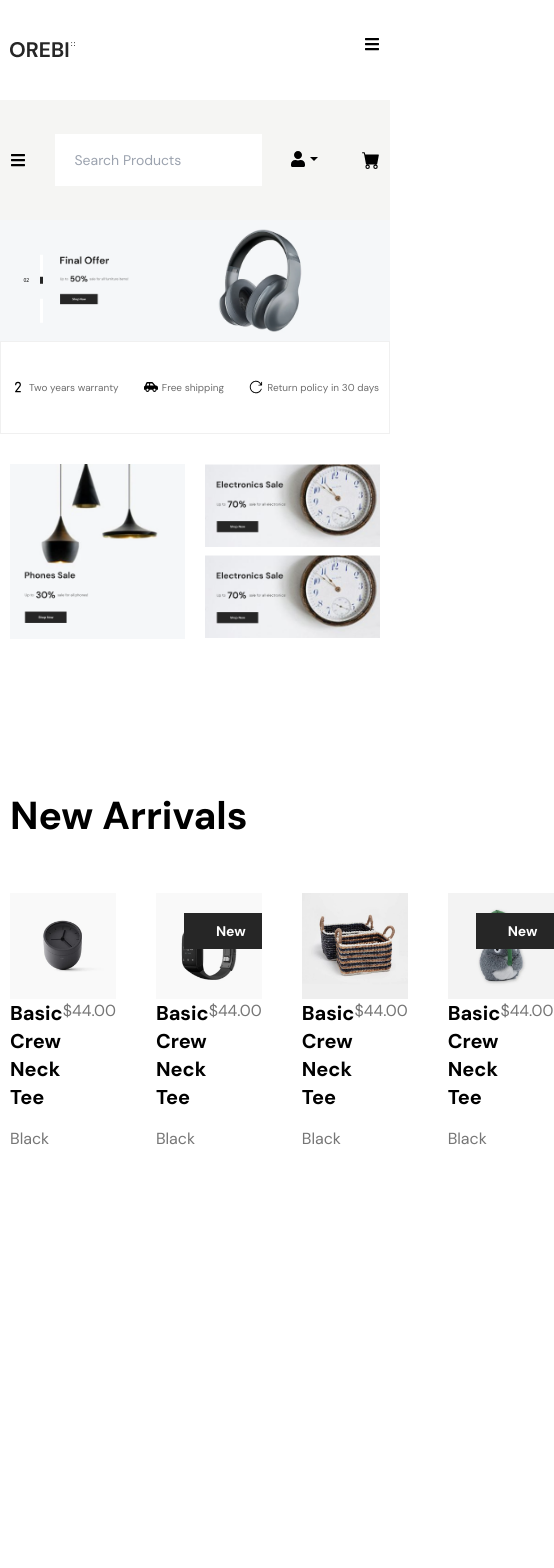
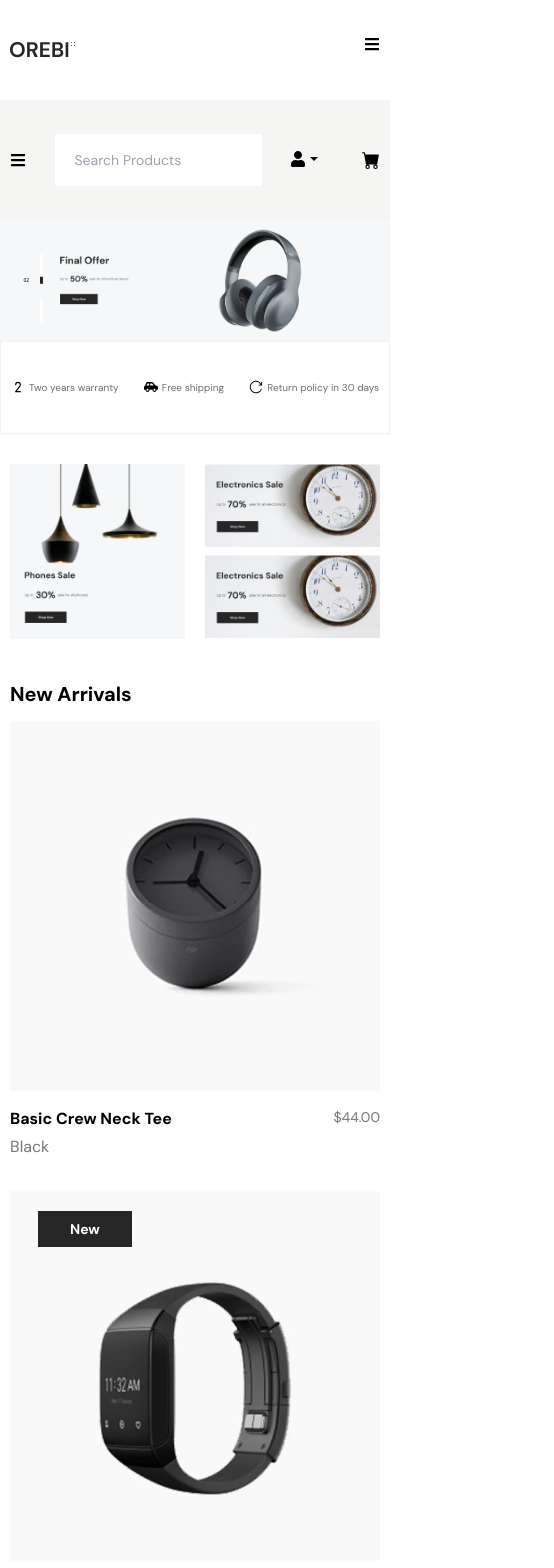
Before and after one commit to sujan-ah/Oreby-ecommerce, a React (Create React App) app: page / in a window 390 px wide. Shown: the top 1568 px of the page, 554 px wide, since content can reach past the window. Before the commit the page ends 1161 px from the top, so only its background shows below. Built offline with nearby package versions, Linux system fonts and the light colour scheme.

Commit message:
product part responsive done

```diff
--- a/src/components/layout/Advertise.jsx
+++ b/src/components/layout/Advertise.jsx
@@ -6,7 +6,7 @@ import { Link } from "react-router-dom";
 
 const Advertise = () => {
   return (
-    <div className="mt-5 xl:mt-36">
+    <div className="mt-5 mb-5 md:mb-0 xl:mt-36">
       <Container>
         <Flex className="flex gap-x-5 md:gap-x-10">
           <div className="max-w-2/4">
--- a/src/components/layout/Heading.jsx
+++ b/src/components/layout/Heading.jsx
@@ -1,7 +1,9 @@
 import React from "react";
 
 const Heading = ({ title }) => {
-  return <div className="font-dm text-[39px] font-bold">{title}</div>;
+  return (
+    <div className="font-dm text-[20px]  font-bold md:text-[39px]">{title}</div>
+  );
 };
 
 export default Heading;
--- a/src/components/layout/NewArrivals.jsx
+++ b/src/components/layout/NewArrivals.jsx
@@ -6,20 +6,20 @@ import Product from "./Product";
 
 const NewArrivals = () => {
   return (
-    <div className="mt-32">
+    <div className="md:mt-32">
       <Container>
         <Heading title="New Arrivals" />
-        <Flex className="mt-12 flex gap-x-10">
-          <div className="max-w-[370px]">
+        <Flex className="mt-3 gap-x-10 sm:flex sm:flex-wrap sm:justify-between md:mt-12	 md:flex lg:flex-nowrap ">
+          <div className="sm:max-w-[295px] lg:max-w-[370px]">
             <Product src="assets/product1.png" badge={false} />
           </div>
-          <div className="max-w-[370px]">
+          <div className="sm:max-w-[295px] lg:max-w-[370px]">
             <Product src="assets/product2.png" badge={true} />
           </div>
-          <div className="max-w-[370px]">
+          <div className="sm:max-w-[295px] lg:max-w-[370px]">
             <Product src="assets/product3.png" badge={false} />
           </div>
-          <div className="max-w-[370px]">
+          <div className="sm:max-w-[295px] lg:max-w-[370px]">
             <Product src="assets/product4.png" badge={true} />
           </div>
         </Flex>
--- a/src/components/layout/Product.jsx
+++ b/src/components/layout/Product.jsx
@@ -13,27 +13,33 @@ const Product = ({ src, badge }) => {
         <Images imgsrc={src} />
         {badge && <Badge title="New" />}
         <div className="absolute bottom-[-51%] left-0 h-2/4 w-full bg-white  duration-150 group-hover:bottom-0 ">
-          <Flex className="flex items-center justify-end gap-x-2 px-8	py-6 font-dm text-base font-normal text-[#767676]">
+          <Flex className="flex items-center justify-end gap-x-2 px-8	py-6 font-dm text-base font-normal text-[#767676] lg:py-3 xl:py-8">
             <p>Add to Wish List</p>
             <BsFillHeartFill className="text-black" />
           </Flex>
 
-          <Flex className="flex items-center justify-end gap-x-2 	px-8 font-dm text-base font-normal text-[#767676]">
+          <Flex className="flex items-center justify-end gap-x-2 	px-8 font-dm text-base font-normal text-[#767676] ">
             <p>Compare</p>
             <TfiReload className="font-bold text-black" />
           </Flex>
 
-          <Flex className="flex items-center justify-end gap-x-2 px-8	py-6 font-dm text-base font-bold text-black">
+          <Flex className="flex items-center justify-end gap-x-2 px-8	py-6 font-dm text-base font-bold text-black lg:py-3 xl:py-8">
             <p>Add to Cart</p>
             <BsFillCartFill />
           </Flex>
         </div>
       </div>
-      <Flex className="flex justify-between">
-        <h3 className="font-dm text-xl font-bold">Basic Crew Neck Tee</h3>
-        <p className="font-dm text-base font-normal text-[#767676]">$44.00</p>
+      <Flex className="mt-4 flex justify-between">
+        <h3 className=" font-dm font-bold md:text-xl lg:text-sm xl:text-xl">
+          Basic Crew Neck Tee
+        </h3>
+        <p className="font-dm text-sm font-normal text-[#767676] md:text-base lg:text-sm xl:text-xl">
+          $44.00
+        </p>
       </Flex>
-      <p className="mt-4 font-dm text-base font-normal text-[#767676]">Black</p>
+      <p className="mt-1 mb-8 font-dm  text-base font-normal text-[#767676] md:mt-4 lg:mt-2 lg:text-sm xl:mt-4 xl:mb-0 xl:text-xl">
+        Black
+      </p>
     </div>
   );
 };
```
